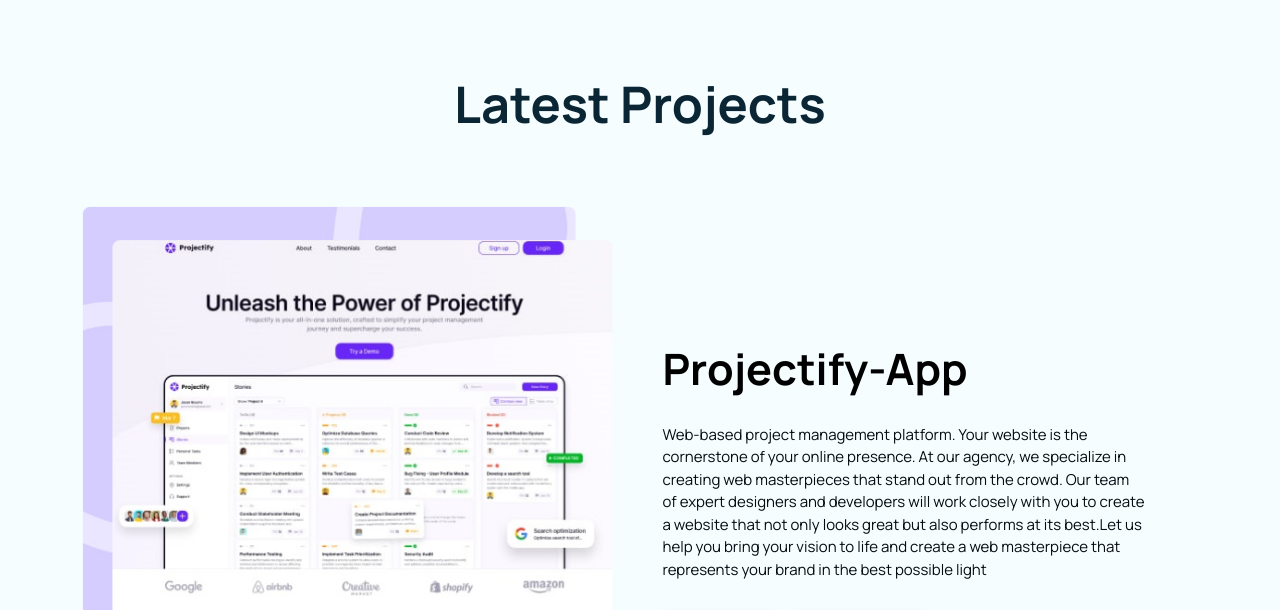
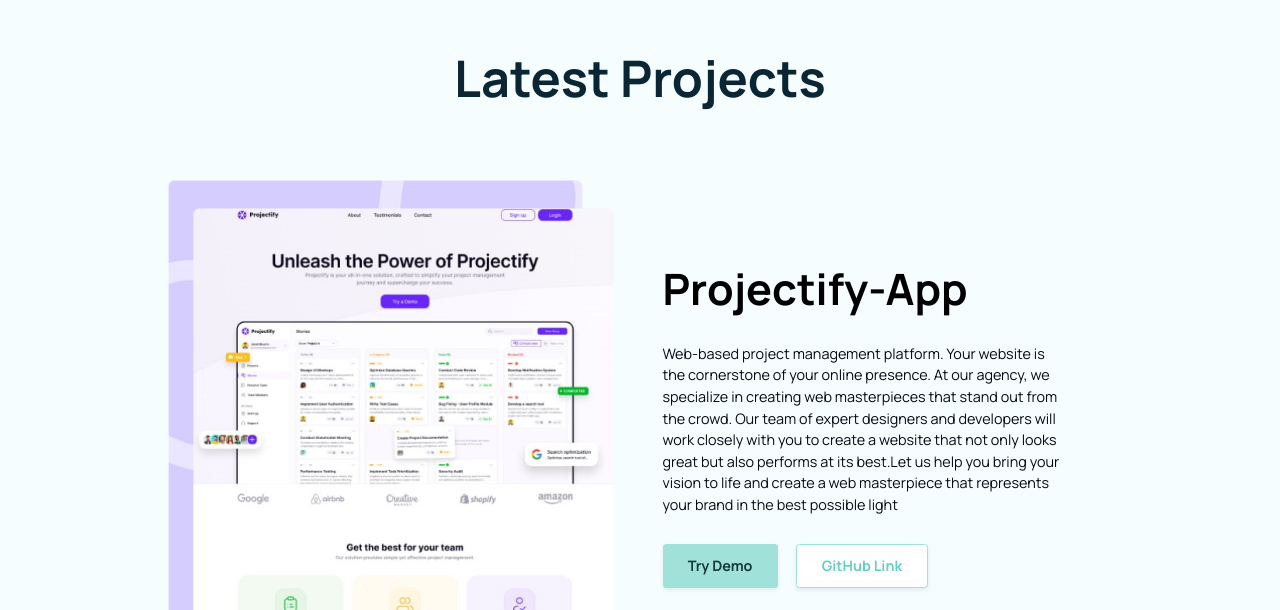
Before and after one commit to durdonadev/personal-portfolio, a React (Create React App) app: page / in a window 1280 px wide. Shown: the part 1790-2400 px from the top of the page. Built offline with nearby package versions, Linux system fonts and the light colour scheme.

Commit message:
Refactor Projects section component

```diff
--- a/src/pages/home/sections/projects/ProjectCard/ProjectCard.tsx
+++ b/src/pages/home/sections/projects/ProjectCard/ProjectCard.tsx
@@ -18,17 +18,15 @@
     grid-template-columns: 1fr 1fr;
     align-items: center;
     gap: var(--space-50);
-    margin-bottom: var(--space-80);
+    margin-bottom: var(--space-60);
 
-    @media (max-width: 57em) {
-        //912
+    @media (max-width: 60em) {
         display: block;
-        padding-bottom: var(--space-50);
+        padding-bottom: var(--space-32);
         border-bottom: 1px solid #dee2e6;
     }
 
-    @media (max-width: 25em) {
-        //400
+    @media (max-width: 30em) {
         padding-bottom: var(--space-20);
     }
 `;
@@ -39,14 +37,12 @@
         props.$name === "Restaurant Website" ? "2 / 3" : "1 / 2"};
     overflow: hidden;
 
-    @media (max-width: 57em) {
-        //912
+    @media (max-width: 60em) {
         width: 80%;
         margin: 0 auto;
-        margin-bottom: var(--space-32);
     }
 
-    @media (max-width: 32em) {
+    @media (max-width: 30em) {
         width: 90%;
     }
 `;
@@ -68,8 +64,7 @@
     flex-direction: column;
     text-align: left;
 
-    @media (max-width: 57em) {
-        //912
+    @media (max-width: 60em) {
         width: 80%;
         margin: 0 auto;
         margin-bottom: var(--space-32);
@@ -87,8 +82,6 @@
 `;
 
 const ProjectDescription = styled(Typography)`
-    font-size: 15px;
-    line-height: 1.5;
     margin-bottom: var(--space-32);
 `;
 
@@ -96,8 +89,7 @@
     display: flex;
     gap: var(--space-20);
 
-    @media (max-width: 57em) {
-        //912
+    @media (max-width: 60em) {
         width: max-content;
         margin: 0 auto;
     }
@@ -105,7 +97,7 @@
 
 const ProjectCard = ({ project }: ProjectCardProps) => {
     return (
-        <ProjectCardBase>
+        <ProjectCardBase id="projects">
             <ProjectImageWrapper $name={project.name}>
                 <ProjectImg src={project.image} alt="Project" />
             </ProjectImageWrapper>
--- a/src/pages/home/sections/projects/Projects.tsx
+++ b/src/pages/home/sections/projects/Projects.tsx
@@ -3,22 +3,10 @@
 import { ProjectCard } from "./ProjectCard";
 import { projects } from "./ProjectCard/data";
 import { Container } from "../../../components";
+import { SectionBase } from "../../../components/SectionBase";
 
-const SectionBase = styled(Container)`
-    padding-top: 15rem;
-    padding-bottom: 15rem;
-
-    @media (max-width: 75em) {
-        //1200
-        padding-top: 10rem;
-        padding-bottom: 10rem;
-    }
-
-    @media (max-width: 25em) {
-        //400
-        padding-top: 7rem;
-        padding-bottom: 5rem;
-    }
+const ProjectsSectionBase = styled(SectionBase)`
+    background-color: var(--color-bg);
 `;
 
 const Title = styled(Typography)`
@@ -33,17 +21,18 @@
 
 const Projects = () => {
     return (
-        <SectionBase>
+        <ProjectsSectionBase id="projects">
+            <Container>
                 <Title variant="h2" weight="bold">
                     Latest Projects
                 </Title>
-
                 <ProjectCardsWrapper>
                     {projects.map((project, index) => (
                         <ProjectCard key={index} project={project} />
                     ))}
                 </ProjectCardsWrapper>
-        </SectionBase>
+            </Container>
+        </ProjectsSectionBase>
     );
 };
 
```
Lines whose indentation alone changed are shown as unchanged.
